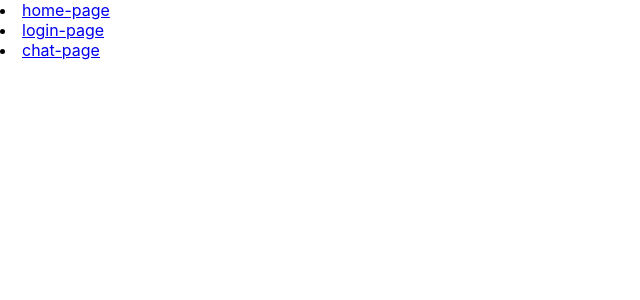
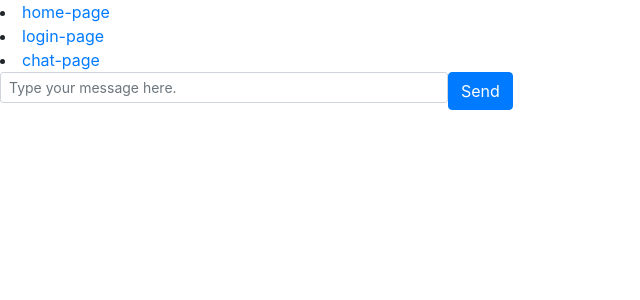
Before and after one commit to sharpk1/chat-ui, a React (Create React App) app: page /chatroom in a window 1280 px wide. Shown: the top 300 px of the page, without its empty margins (0-640 px from the left). Built offline with nearby package versions, Linux system fonts and the light colour scheme.

Commit message:
add bootstrap, textbox, and button

```diff
--- a/public/index.html
+++ b/public/index.html
@@ -15,6 +15,7 @@
       user's mobile device or desktop. See https://developers.google.com/web/fundamentals/web-app-manifest/
     -->
     <link rel="manifest" href="%PUBLIC_URL%/manifest.json" />
+    <link rel="stylesheet" href="https://maxcdn.bootstrapcdn.com/bootstrap/4.0.0/css/bootstrap.min.css" integrity="sha384-Gn5384xqQ1aoWXA+058RXPxPg6fy4IWvTNh0E263XmFcJlSAwiGgFAW/dAiS6JXm" crossorigin="anonymous">
     <!--
       Notice the use of %PUBLIC_URL% in the tags above.
       It will be replaced with the URL of the `public` folder during the build.
--- a/src/components/Chatroom.js
+++ b/src/components/Chatroom.js
@@ -3,7 +3,22 @@
 
 const Chatroom = () => {
   const { user, setUser } = useContext(UserContext);
-  return <>{user}</>;
+  return (
+    <>
+      {user}
+      <div class="message-container">
+      <input
+        class="form-control form-control-sm"
+        type="text"
+        placeholder="Type your message here."
+      />
+      <button type="button" class="btn btn-primary">
+        Send
+      </button>
+      </div>
+
+    </>
+  );
 };
 
 export default Chatroom;
--- a/src/index.css
+++ b/src/index.css
@@ -11,3 +11,8 @@
   font-family: source-code-pro, Menlo, Monaco, Consolas, 'Courier New',
     monospace;
 }
+
+.form-control {
+  width: 35%;
+  float:left;
+}
```
